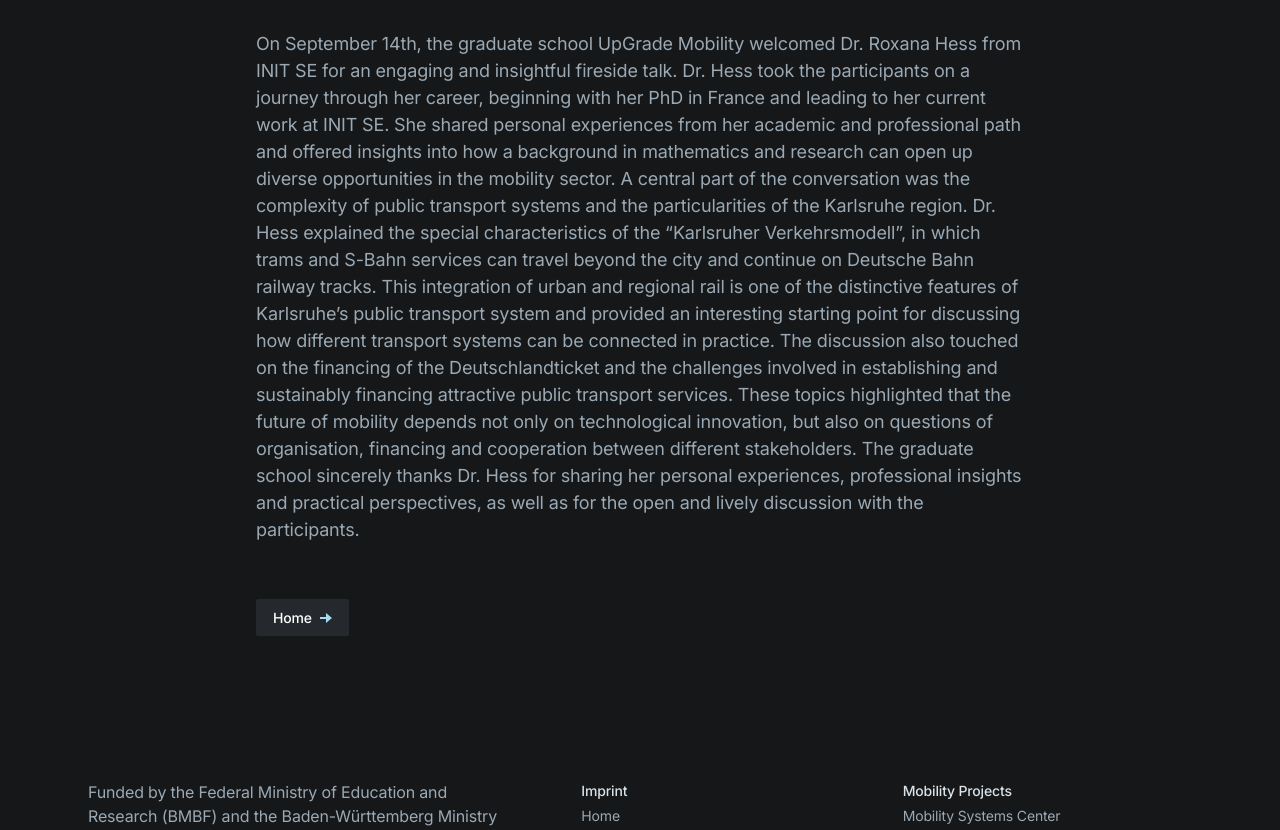
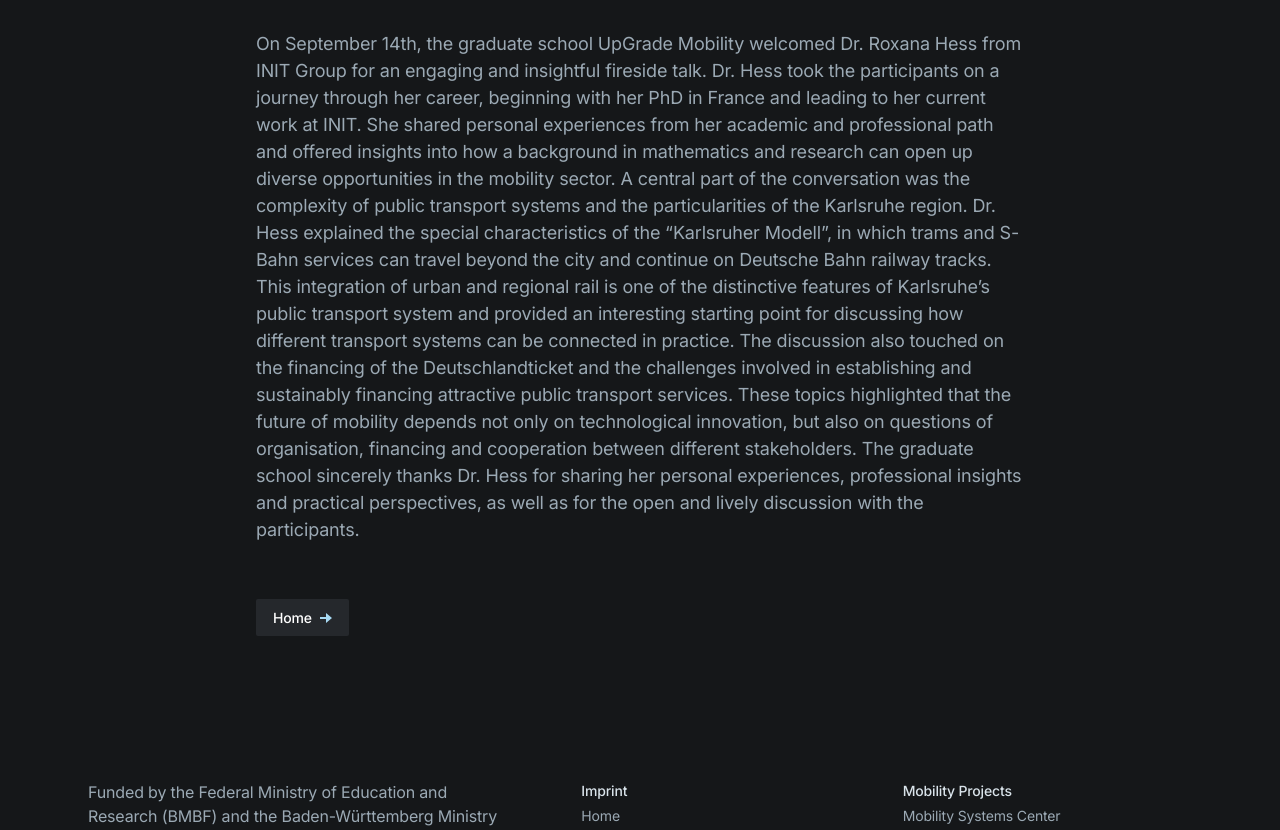
Before and after one commit to upgrademobility/ugm_website, a plain HTML site: page news/2026-09-14.html in a window 1280 px wide. Shown: the part 1220-2050 px from the top of the page. Drawn offline with Linux system fonts and the light colour scheme.

Commit message:
update fireside Hess

```diff
--- a/news/2026-09-14.html
+++ b/news/2026-09-14.html
@@ -193,11 +193,11 @@
                   <div class="text-lg text-gray-400">
 
                     <p class="mb-8">
-                     On September 14th, the graduate school UpGrade Mobility welcomed Dr. Roxana Hess from INIT SE for an engaging and insightful fireside talk.
+                     On September 14th, the graduate school UpGrade Mobility welcomed Dr. Roxana Hess from INIT Group for an engaging and insightful fireside talk.
 
-Dr. Hess took the participants on a journey through her career, beginning with her PhD in France and leading to her current work at INIT SE. She shared personal experiences from her academic and professional path and offered insights into how a background in mathematics and research can open up diverse opportunities in the mobility sector.
+Dr. Hess took the participants on a journey through her career, beginning with her PhD in France and leading to her current work at INIT. She shared personal experiences from her academic and professional path and offered insights into how a background in mathematics and research can open up diverse opportunities in the mobility sector.
 
-A central part of the conversation was the complexity of public transport systems and the particularities of the Karlsruhe region. Dr. Hess explained the special characteristics of the “Karlsruher Verkehrsmodell”, in which trams and S-Bahn services can travel beyond the city and continue on Deutsche Bahn railway tracks. This integration of urban and regional rail is one of the distinctive features of Karlsruhe’s public transport system and provided an interesting starting point for discussing how different transport systems can be connected in practice.
+A central part of the conversation was the complexity of public transport systems and the particularities of the Karlsruhe region. Dr. Hess explained the special characteristics of the “Karlsruher Modell”, in which trams and S-Bahn services can travel beyond the city and continue on Deutsche Bahn railway tracks. This integration of urban and regional rail is one of the distinctive features of Karlsruhe’s public transport system and provided an interesting starting point for discussing how different transport systems can be connected in practice.
 
 The discussion also touched on the financing of the Deutschlandticket and the challenges involved in establishing and sustainably financing attractive public transport services. These topics highlighted that the future of mobility depends not only on technological innovation, but also on questions of organisation, financing and cooperation between different stakeholders.
 
```
Also changed, not shown: index.html (+1 -1 lines).
